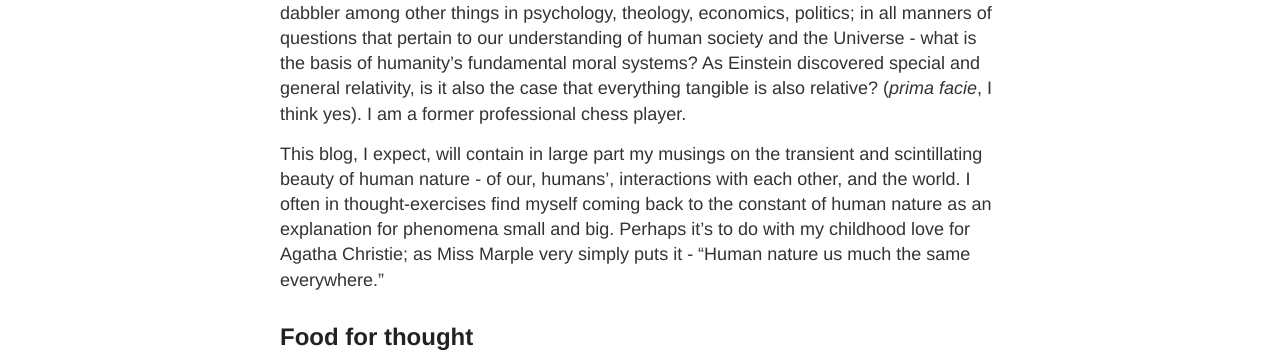
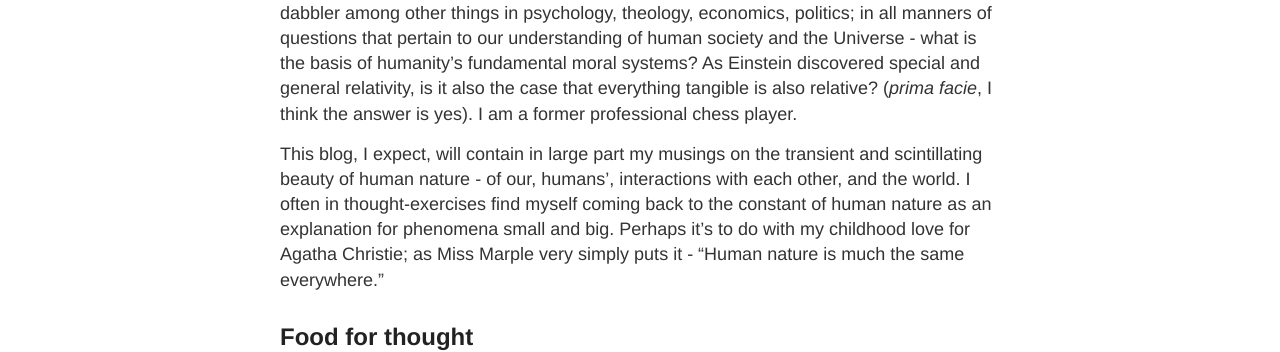
Before and after one commit to Ram-G/ram-g.github.io, a Jekyll site: the page built from about.md, in a window 1280 px wide. Shown: the part 327-679 px from the top of the page. Built offline with Jekyll 4.4.1, drawn with Linux system fonts in a browser that asks for light colours.

Commit message:
Update about.md

```diff
--- a/about.md
+++ b/about.md
@@ -4,9 +4,9 @@ title: About
 permalink: /about/
 ---
 
-I am a software engineer by training and profession. I am a son, a brother, and a friend. I am a problem-solver and a cultivator of ideas. I am a lover of all things beautiful; a lifelong student. I am an amateur philosopher; first and foremost of human nature - I believe that human nature is the one constant (figuratively) in a world where delta(entropy) > 0. I am a dabbler among other things in psychology, theology, economics, politics; in all manners of questions that pertain to our understanding of human society and the Universe - what is the basis of humanity's fundamental moral systems? As Einstein discovered special and general relativity, is it also the case that everything tangible is also relative? (_prima facie_, I think yes). I am a former professional chess player.
+I am a software engineer by training and profession. I am a son, a brother, and a friend. I am a problem-solver and a cultivator of ideas. I am a lover of all things beautiful; a lifelong student. I am an amateur philosopher; first and foremost of human nature - I believe that human nature is the one constant (figuratively) in a world where delta(entropy) > 0. I am a dabbler among other things in psychology, theology, economics, politics; in all manners of questions that pertain to our understanding of human society and the Universe - what is the basis of humanity's fundamental moral systems? As Einstein discovered special and general relativity, is it also the case that everything tangible is also relative? (_prima facie_, I think the answer is yes). I am a former professional chess player.
 
-This blog, I expect, will contain in large part my musings on the transient and scintillating beauty of human nature - of our, humans', interactions with each other, and the world. I often in thought-exercises find myself coming back to the constant of human nature as an explanation for phenomena small and big. Perhaps it's to do with my childhood love for Agatha Christie; as Miss Marple very simply puts it - "Human nature us much the same everywhere."
+This blog, I expect, will contain in large part my musings on the transient and scintillating beauty of human nature - of our, humans', interactions with each other, and the world. I often in thought-exercises find myself coming back to the constant of human nature as an explanation for phenomena small and big. Perhaps it's to do with my childhood love for Agatha Christie; as Miss Marple very simply puts it - "Human nature is much the same everywhere."
 
 <h2> Food for thought </h2>
 
```
